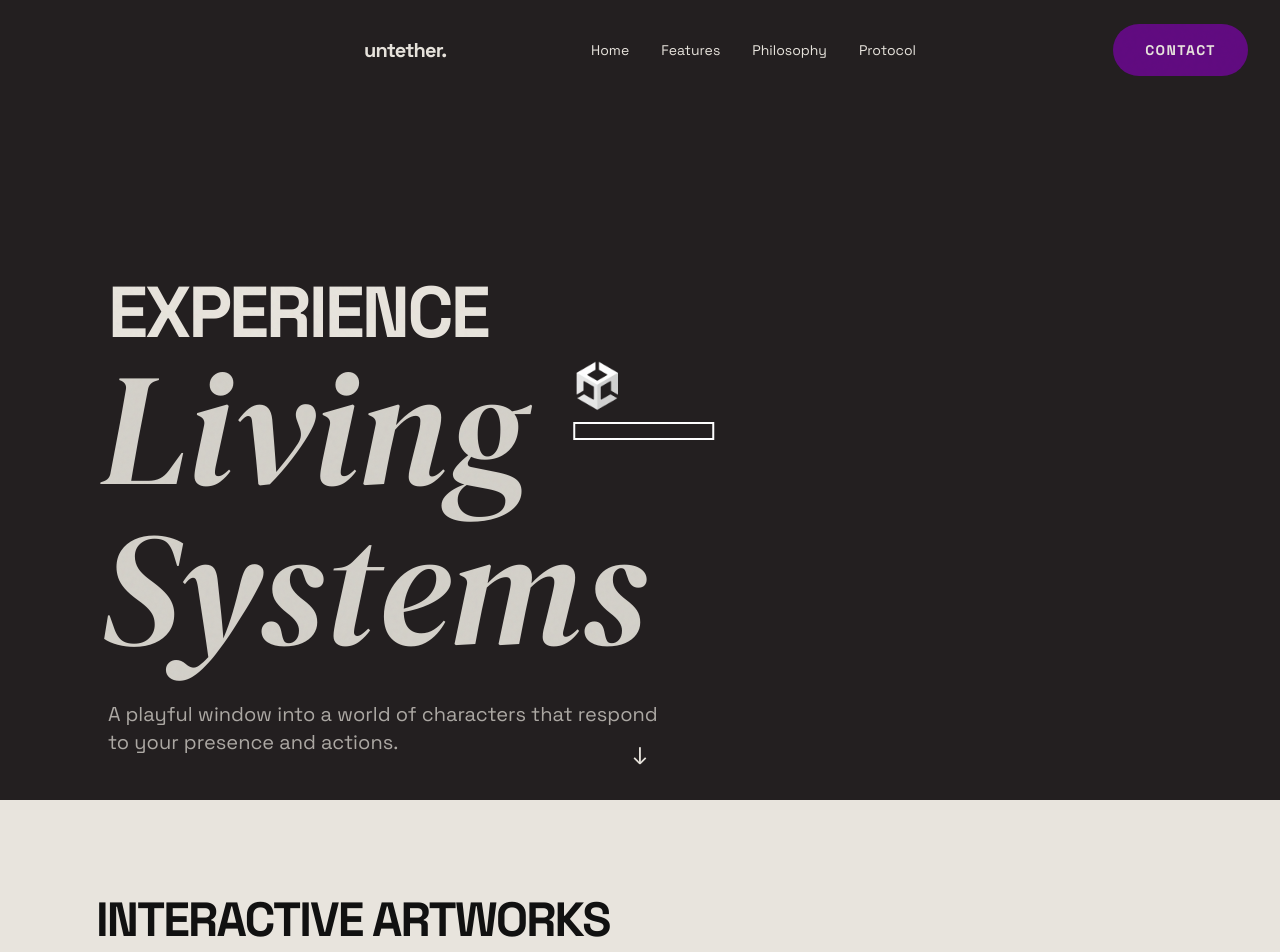
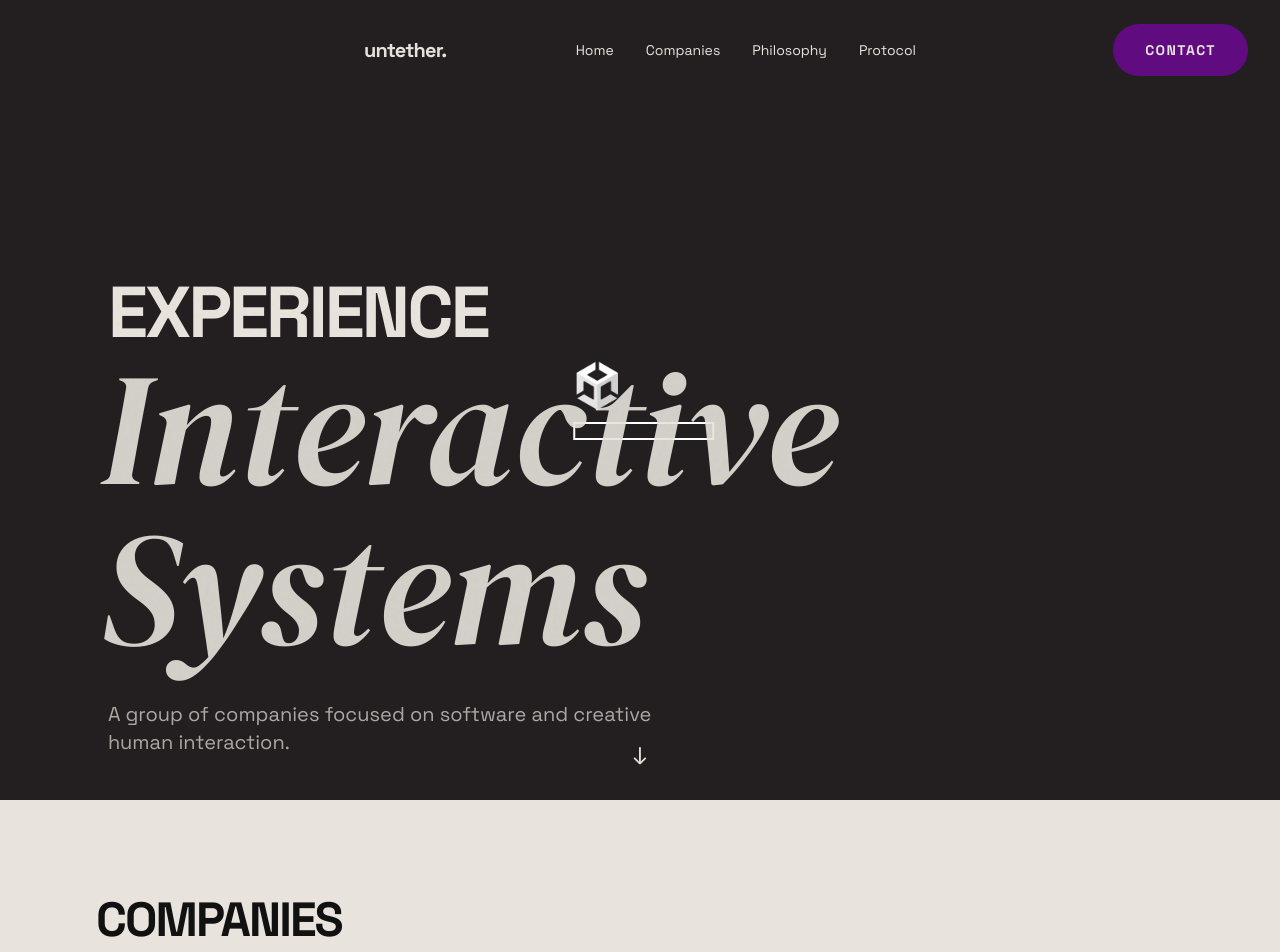
Before and after one commit to untether-group/untether-group-website, a React (Vite) app: page / in a window 1280 px wide. Shown: the top 952 px of the page. Built offline with nearby package versions, Linux system fonts and the light colour scheme; no server answers.

Commit message:
Changed features to companies

```diff
--- a/src/App.jsx
+++ b/src/App.jsx
@@ -4,7 +4,7 @@ import React from 'react';
 import { BrowserRouter as Router, Routes, Route } from 'react-router-dom';
 import Navbar from './components/Navbar';
 import Hero from './components/Hero';
-import Features from './components/Features';
+import Companies from './components/Companies';
 import Philosophy from './components/Philosophy';
 import Protocol from './components/Protocol';
 import CTA from './components/CTA';
@@ -49,7 +49,7 @@ function App() {
               element={
                 <>
                   <Hero />
-                  <Features />
+                  <Companies />
                   <Philosophy />
                   <Protocol />
                   <CTA />
--- a/src/App.new.jsx
+++ b/src/App.new.jsx
@@ -2,7 +2,7 @@ import React from 'react';
 import { useState } from 'react';
 import Navbar from './components/Navbar';
 import Hero from './components/Hero';
-import Features from './components/Features';
+import Companies from './components/Companies';
 import Philosophy from './components/Philosophy';
 import Protocol from './components/Protocol';
 import CTA from './components/CTA';
@@ -32,7 +32,7 @@ function App() {
     <div className="w-full bg-surface text-dark font-sans relative">
       <Navbar />
       <Hero />
-      <Features />
+      <Companies />
       <Philosophy />
       <Protocol />
       <CTA />
--- a/src/components/Features.jsx
+++ b/src/components/Companies.jsx
@@ -160,7 +160,7 @@ const SchedulerCard = () => {
   );
 };
 
-export default function Features() {
+export default function Companies() {
   const sectionRef = useRef(null);
 
   useEffect(() => {
@@ -181,10 +181,10 @@ export default function Features() {
   }, []);
 
   return (
-    <section id="features" ref={sectionRef} className="px-6 py-24 md:px-16 lg:px-24 bg-primary mx-auto max-w-[1400px]">
+    <section id="companies" ref={sectionRef} className="px-6 py-24 md:px-16 lg:px-24 bg-primary mx-auto max-w-[1400px]">
       <div className="mb-16">
         <h2 className="font-sans font-bold text-4xl md:text-5xl tracking-tighter uppercase">
-          Interactive Artworks
+          Companies
         </h2>
         <p className="font-mono text-sm mt-4 text-dark/60 max-w-md">
           Three systems drive the Untether experience: Interaction, software, and world building. Our artworks evolve and react to human presence, creating an immersive experience.
--- a/src/components/Footer.jsx
+++ b/src/components/Footer.jsx
@@ -18,7 +18,7 @@ export default function Footer() {
         <div>
           <h4 className="font-mono text-xs uppercase tracking-widest text-primary/40 mb-6">Navigation</h4>
           <ul className="space-y-4 font-sans font-medium text-sm">
-            <li><a href="#features" className="hover:text-accent transition-colors">Features</a></li>
+            <li><a href="#companies" className="hover:text-accent transition-colors">Companies</a></li>
             <li><a href="#philosophy" className="hover:text-accent transition-colors">Philosophy</a></li>
             <li><a href="#protocol" className="hover:text-accent transition-colors">Protocol</a></li>
             <li><a href="#contact" className="hover:text-accent transition-colors">Contact</a></li>
--- a/src/components/Hero.jsx
+++ b/src/components/Hero.jsx
@@ -48,11 +48,11 @@ export default function Hero() {
               Experience
             </span>
             <span className="hero-text font-drama italic text-[2.5rem] max-md:landscape:text-[1.4rem] md:text-8xl lg:text-[9rem] xl:text-[10rem] 2xl:text-[11rem] leading-none text-primary/90 block -ml-1 max-md:landscape:ml-0 md:-ml-2" style={{ pointerEvents: 'none' }}>
-              Living Systems
+              Interactive Systems
             </span>
           </h1>
           <p className="hero-text mt-3 md:mt-8 text-xs max-md:landscape:text-xs md:text-lg lg:text-xl font-sans text-primary/70 max-w-xl" style={{ pointerEvents: 'none' }}>
-            A playful window into a world of characters that respond to your presence and actions.
+            A group of companies focused on software and creative human interaction.
           </p>
           {/* <div className="hero-btn mt-5 landscape:mt-2 md:mt-12">
             <a href="#contact" className="magnetic-btn magnetic-btn-accent group">
--- a/src/components/Navbar.jsx
+++ b/src/components/Navbar.jsx
@@ -70,18 +70,18 @@ export default function Navbar() {
               Home
             </Link>
             <a
-              href="#features"
+              href="#companies"
               className="hover:text-accent transition-colors"
               onClick={e => {
                 e.preventDefault();
                 if (location.pathname !== "/") {
-                  sessionStorage.setItem('scrollToHash', '#features');
+                  sessionStorage.setItem('scrollToHash', '#companies');
                   window.location.href = '/';
                 } else {
-                  window.location.hash = '#features';
+                  window.location.hash = '#companies';
                 }
               }}
-            >Features</a>
+            >Companies</a>
             <a
               href="#philosophy"
               className="hover:text-accent transition-colors"
@@ -149,19 +149,19 @@ export default function Navbar() {
               Home
             </Link>
             <a
-              href="#features"
+              href="#companies"
               className="text-base font-sans font-bold text-dark hover:text-accent transition-colors py-2"
               onClick={e => {
                 e.preventDefault();
                 handleMobileMenuClose();
                 if (location.pathname !== "/") {
-                  sessionStorage.setItem('scrollToHash', '#features');
+                  sessionStorage.setItem('scrollToHash', '#companies');
                   window.location.href = '/';
                 } else {
-                  window.location.hash = '#features';
+                  window.location.hash = '#companies';
                 }
               }}
-            >Features</a>
+            >Companies</a>
             <a
               href="#philosophy"
               className="text-base font-sans font-bold text-dark hover:text-accent transition-colors py-2"
```
